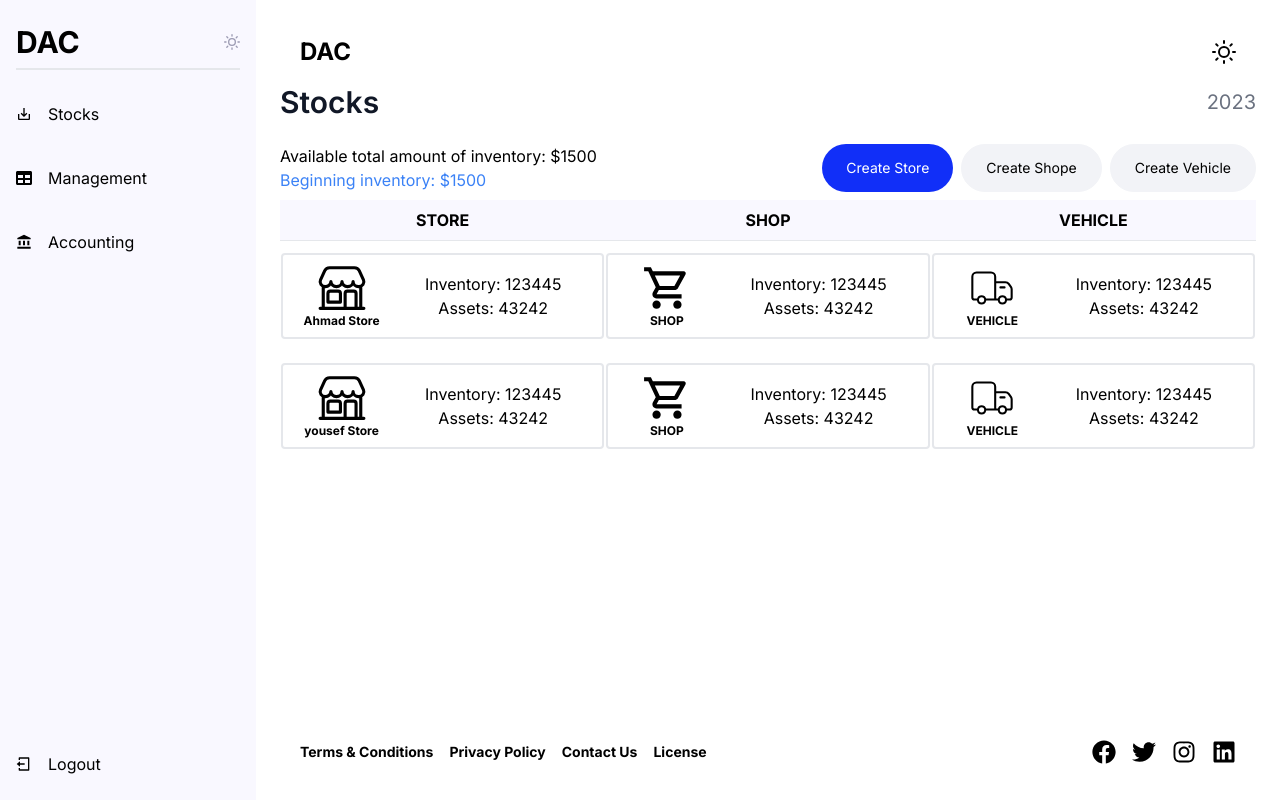
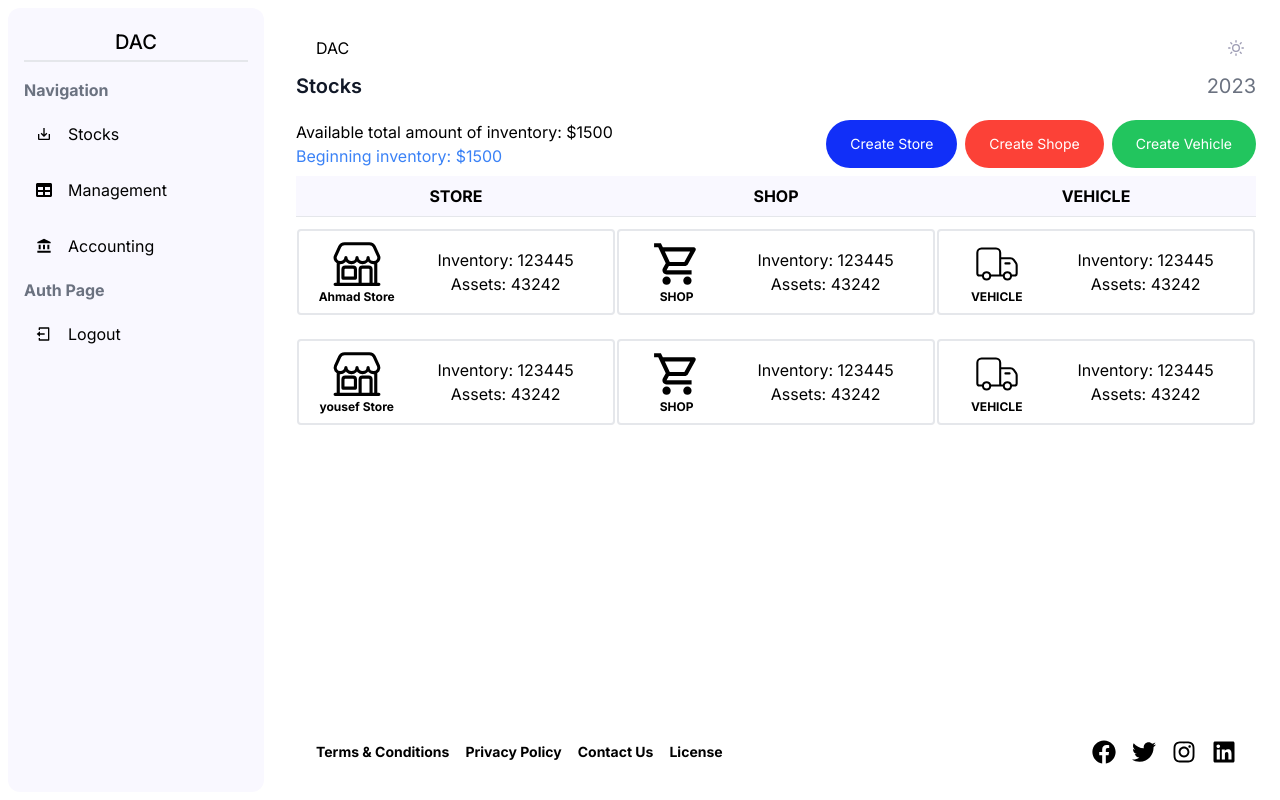
Before and after one commit to ahmadhassoun366/DAC-WebApp, a Next.js app: page /dashboard/pages/stocks in a window 1280 px wide. Built offline with nearby package versions, Linux system fonts and the light colour scheme.

Commit message:
edit in sidebar

```diff
--- a/src/app/dashboard/layout/navbar.component.tsx
+++ b/src/app/dashboard/layout/navbar.component.tsx
@@ -1,17 +1,39 @@
-import React from "react";
+import React,{useContext,useState} from "react";
 import { FiSun } from "react-icons/fi";
+import ThemeSvcContext from "@/shared/services/theme/theme.context";
+import ThemeService from "@/shared/services/theme/theme.service";
+import { Theme } from "@/shared/services/theme/theme.type";
 
 export default function Header() {
+
+  const themeSvc = useContext<ThemeService>(ThemeSvcContext);
+  const [currentTheme, setCurrentTheme] = useState<Theme>(themeSvc.theme);
+
+  function toggleTheme() {
+    themeSvc.toggleTheme();
+    setCurrentTheme(themeSvc.theme);
+  }
   return (
     <header className="flex justify-between items-center p-3 bg-white dark:bg-abrandc-dark-grey text-black dark:text-white">
       <div className="flex justify-center items-center">
-        <h1 className="text-2xl font-bold mx-2 hover:text-blue-500">DAC</h1>
+        <h1 className="mx-2 hover:text-blue-500">DAC</h1>
       </div>
       {/* social media icons */}
       <div className="flex justify-center items-center">
-        <button className="text-2xl font-bold mx-2 hover:text-blue-500">
-          <FiSun />
-        </button>
+      <button
+            className="theme_btn text-agrey-500 dark:text-white "
+            onClick={toggleTheme}
+          >
+            {currentTheme === "light" ? (
+              <div className="select-none">
+                <i className="fa-lf fas fa-moon" />
+              </div>
+            ) : (
+              <div className="dark:text-white">
+                <FiSun />
+              </div>
+            )}
+          </button>
       </div>
     </header>
   );
--- a/src/app/dashboard/layout/sidebar.component.tsx
+++ b/src/app/dashboard/layout/sidebar.component.tsx
@@ -1,21 +1,11 @@
 "use client";
-import React, { useContext, useState } from "react";
+import React from "react";
 import { MdOutlineSaveAlt, MdAccountBalance } from "react-icons/md";
 import { FaTable } from "react-icons/fa";
 import { RiLogoutBoxLine } from "react-icons/ri";
-import { FiSun } from "react-icons/fi";
-import ThemeSvcContext from "@/shared/services/theme/theme.context";
-import ThemeService from "@/shared/services/theme/theme.service";
-import { Theme } from "@/shared/services/theme/theme.type";
 import Link from "next/link";
+
 const SideBar = () => {
-  const themeSvc = useContext<ThemeService>(ThemeSvcContext);
-  const [currentTheme, setCurrentTheme] = useState<Theme>(themeSvc.theme);
-
-  function toggleTheme() {
-    themeSvc.toggleTheme();
-    setCurrentTheme(themeSvc.theme);
-  }
 
   const links = [
     {
@@ -39,43 +29,28 @@ const SideBar = () => {
   ];
 
   return (
-    <div className="w-64 dark:bg-abrandc-dark-grey bg-abrandc-light-grey p-4 shadow-2xl  flex flex-col justify-between">
+    <div className="w-64 dark:bg-abrandc-dark-grey bg-abrandc-light-grey p-4 m-2 flex flex-col justify-between rounded-xl">
       <div>
-        <div className="mb-6 py-2 flex  items-center justify-between border-b-2 w-full">
-          <h1 className="text-2xl font-bold dark:text-white lg:text-3xl">
+        <div className="text-center border-b-2 w-full">
+          <h1 className="text-xl font-medium dark:text-white p-1">
             DAC
           </h1>
-          <button
-            className="theme_btn text-agrey-500 dark:text-white "
-            onClick={toggleTheme}
-          >
-            {currentTheme === "light" ? (
-              <div className="select-none">
-                <i className="fa-lf fas fa-moon" />
-              </div>
-            ) : (
-              <div className="dark:text-white">
-                <FiSun />
-              </div>
-            )}
-          </button>
         </div>
 
-        <div className="flex flex-col gap-6">
+        <div className="flex flex-col gap-2 mt-4">
+          <h1 className="font-bold text-gray-500">Navigation</h1>
           {links.map(({ id, Icon, label, to }) => (
-            <Link key={id} href={to} className="flex items-center gap-4 py-2">
+            <Link key={id} href={to} className="flex items-center gap-4 rounded-md hover:bg-blue-100 py-3 px-3" >
               <Icon className="dark:text-gray-300 text-black" />
               <h1 className="dark:text-gray-300 text-black">{label}</h1>
             </Link>
           ))}
-        </div>
-      </div>
-
-      <div className="w-full">
-        <button className="flex items-center gap-4 py-2">
+          <h1 className="font-bold text-gray-500">Auth Page</h1>
+        <button className="flex items-center gap-4 rounded-md hover:bg-blue-100 py-3 px-3">
           <RiLogoutBoxLine className="dark:text-gray-300 text-black" />
           <h1 className="dark:text-gray-300 text-black">Logout</h1>
         </button>
+        </div>
       </div>
     </div>
   );
--- a/src/app/dashboard/pages/stocks/page.tsx
+++ b/src/app/dashboard/pages/stocks/page.tsx
@@ -7,8 +7,8 @@ import { CiDeliveryTruck } from "react-icons/ci";
 export default function Stocks() {
   return (
     <section className="">
-      <div className=" py-1 flex  items-center justify-between  w-full">
-        <h2 className="text-3xl font-semibold text-gray-900 dark:text-white">
+      <div className="flex items-center justify-between w-full">
+        <h2 className="text-xl font-semibold text-gray-900 dark:text-white">
           Stocks
         </h2>
         <h4 className="text-xl text-gray-500">2023</h4>
@@ -20,8 +20,8 @@ export default function Stocks() {
         </div>
         <div className="flex gap-2 mb-2 lg:mb-0">
           <Button className="blue">Create Store</Button>
-          <Button className="secondary">Create Shope</Button>
-          <Button className="secondary">Create Vehicle</Button>
+          <Button className="red">Create Shope</Button>
+          <Button className="green">Create Vehicle</Button>
         </div>
       </div>
       <div className="">
```
